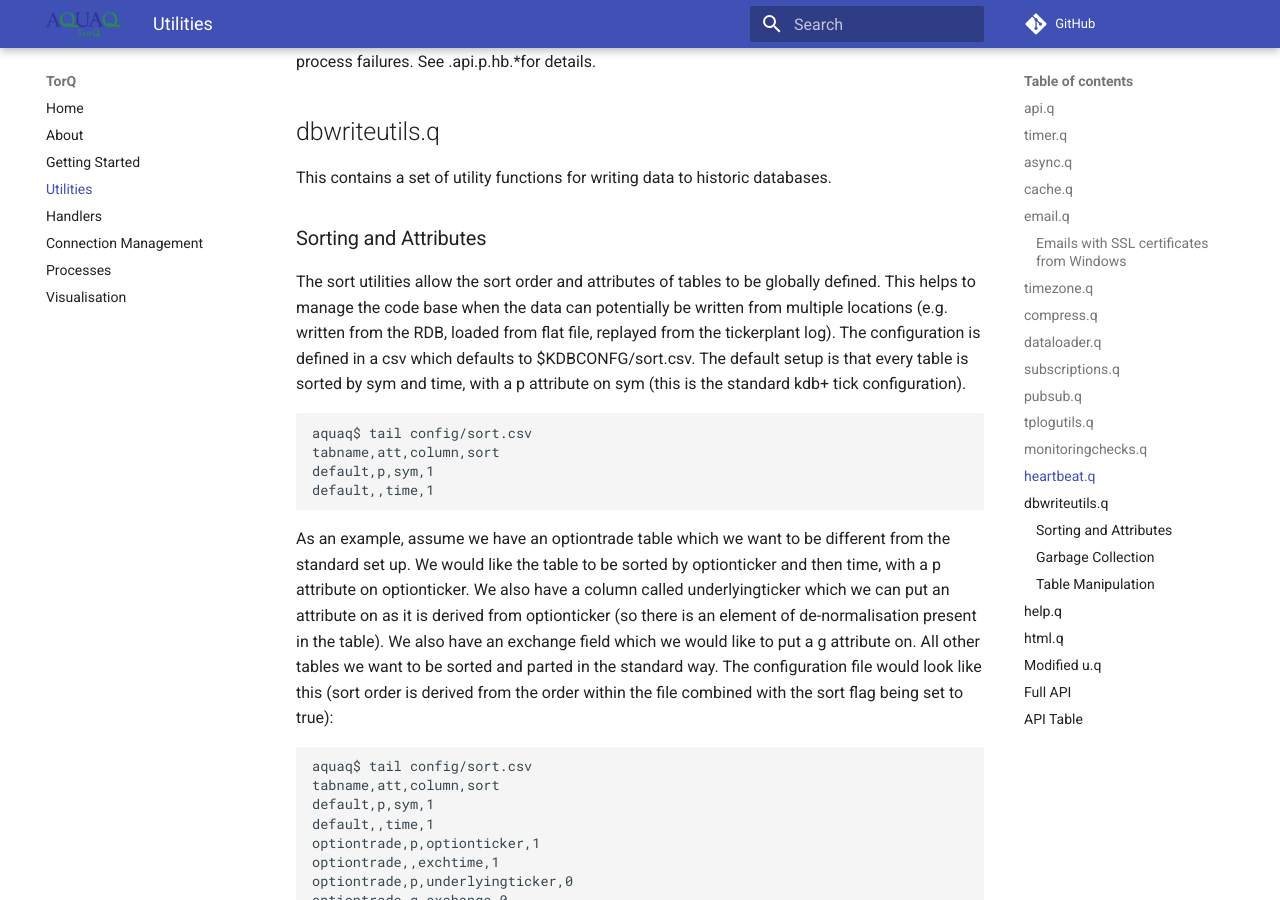
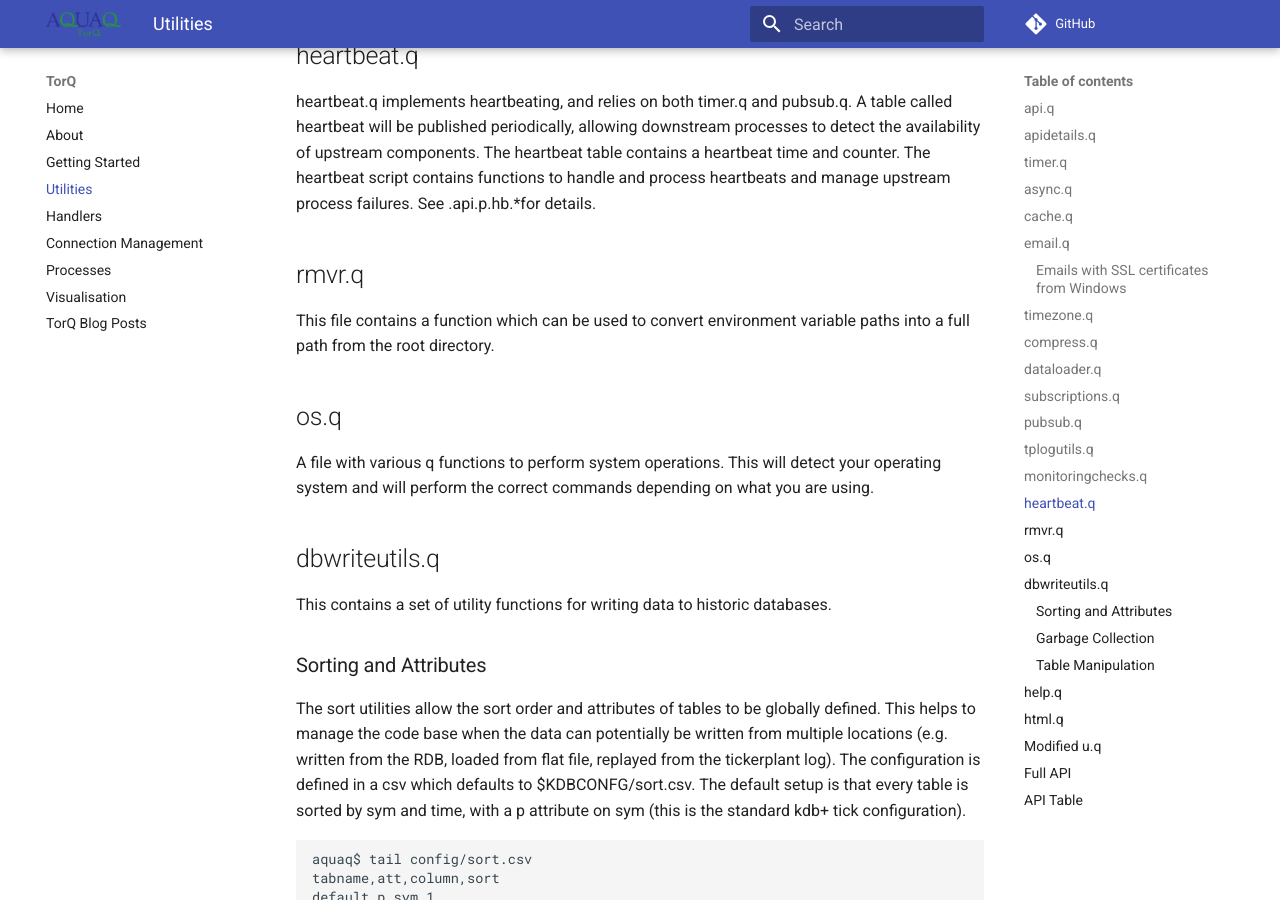
Before and after one commit to DataIntellectTech/TorQ, an MkDocs documentation site: the page built from docs/utilities.md, in a window 1280 px wide and 900 px high, scrolled down 13637 px. Built offline with MkDocs 1.6.1 and Material for MkDocs 9.7.7, drawn with Linux system fonts in a browser that asks for light colours; comment, search, counter and statistics services are not loaded; old or Windows-style settings are respelled for this version of MkDocs; some of the changed text lies outside the part shown.

Commit message:
Added blog site and process description syubs

```diff
--- a/docs/utilities.md
+++ b/docs/utilities.md
@@ -100,6 +100,11 @@ given its definition. This can be useful in debugging.
     10
     q)).api.whereami[.z.s]
     `..g
+
+apidetails.q
+----------------
+
+This file in both the common and the handler directories is used to add to the api using the functions defined in api.q
 
 <a name="tim"></a>
 
@@ -663,6 +668,16 @@ components. The heartbeat table contains a heartbeat time and counter.
 The heartbeat script contains functions to handle and process heartbeats
 and manage upstream process failures. See .api.p.hb.\*for details.
 
+rmvr.q
+-----------
+
+This file contains a function which can be used to convert environment variable paths into a full path from the root directory.
+
+os.q
+-----------
+
+A file with various q functions to perform system operations. This will detect your operating system and will perform the correct commands depending on what you are using.
+
 <a name="wu"></a>
 
 dbwriteutils.q
--- a/mkdocs.yml
+++ b/mkdocs.yml
@@ -9,6 +9,7 @@ pages:
     - Connection Management: conn.md
     - Processes: Processes.md
     - Visualisation: visualisation.md
+    - TorQ Blog Posts: blog.md
 copyright: 'Copyright &copy 2016 AquaQ Analytics Limited.  Kx &reg and kdb+ are registered trademarks of Kx Systems Inc.'
 
 theme: 'material'
```
Also changed, not shown: docs/blog.md (added, +27 -0 lines), docs/gettingstarted.md (+2 -2 lines), docs/handlers.md (+6 -0 lines).
